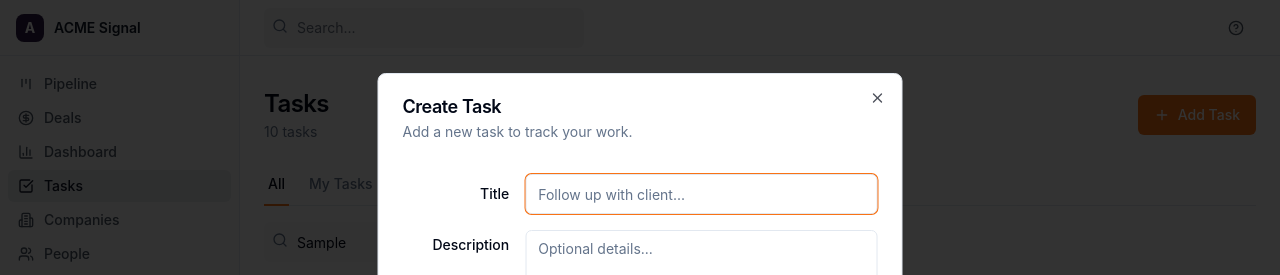
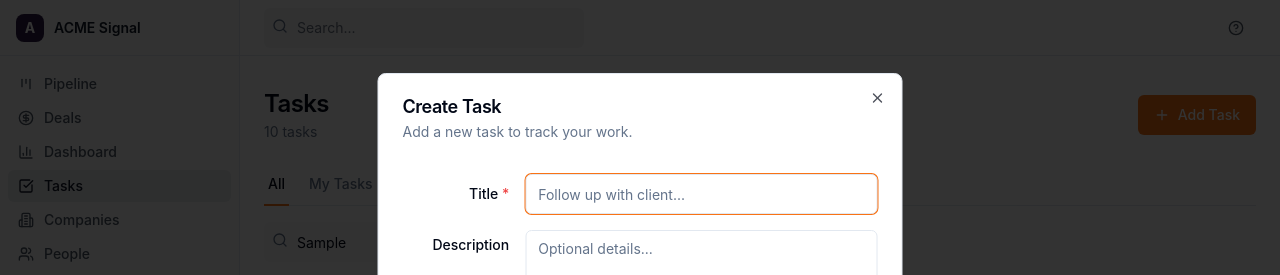
Before and after one commit to QAdottech/acme-signal, a Next.js app: page /tasks in a window 1280 px wide. Both pictures are taken after typing "Sample" into the empty fields and a click on the button "Add Task". Shown: the top 275 px of the page. Built offline with nearby package versions, Linux system fonts and the light colour scheme.

Commit message:
Add required field indicator to task title
Co-Authored-By: Claude Opus 4.6 <noreply@anthropic.com>

```diff
--- a/components/add-task-modal.tsx
+++ b/components/add-task-modal.tsx
@@ -112,7 +112,7 @@ export function AddTaskModal({
           <div className="grid gap-4 py-4">
             <div className="grid grid-cols-4 items-center gap-4">
               <Label htmlFor="task-title" className="text-right">
-                Title
+                Title <span className="text-red-500">*</span>
               </Label>
               <Input
                 id="task-title"
```
